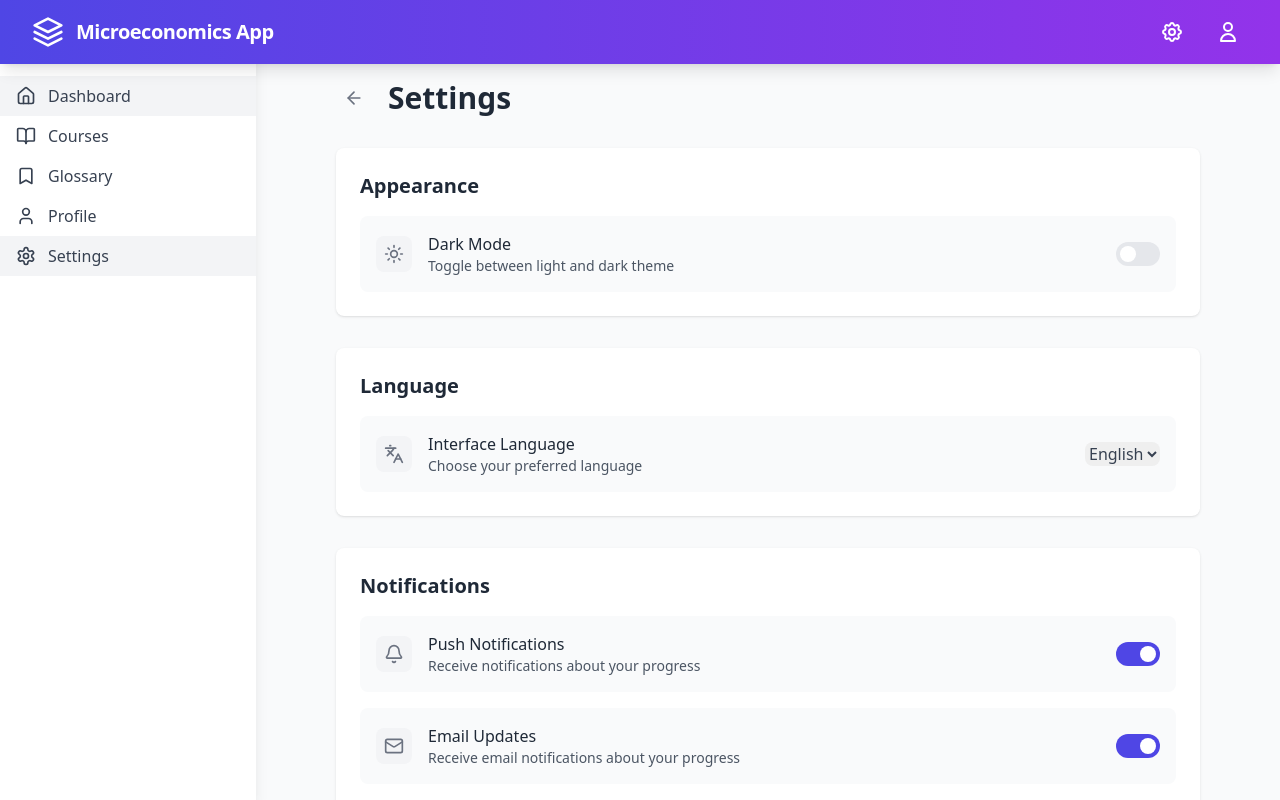
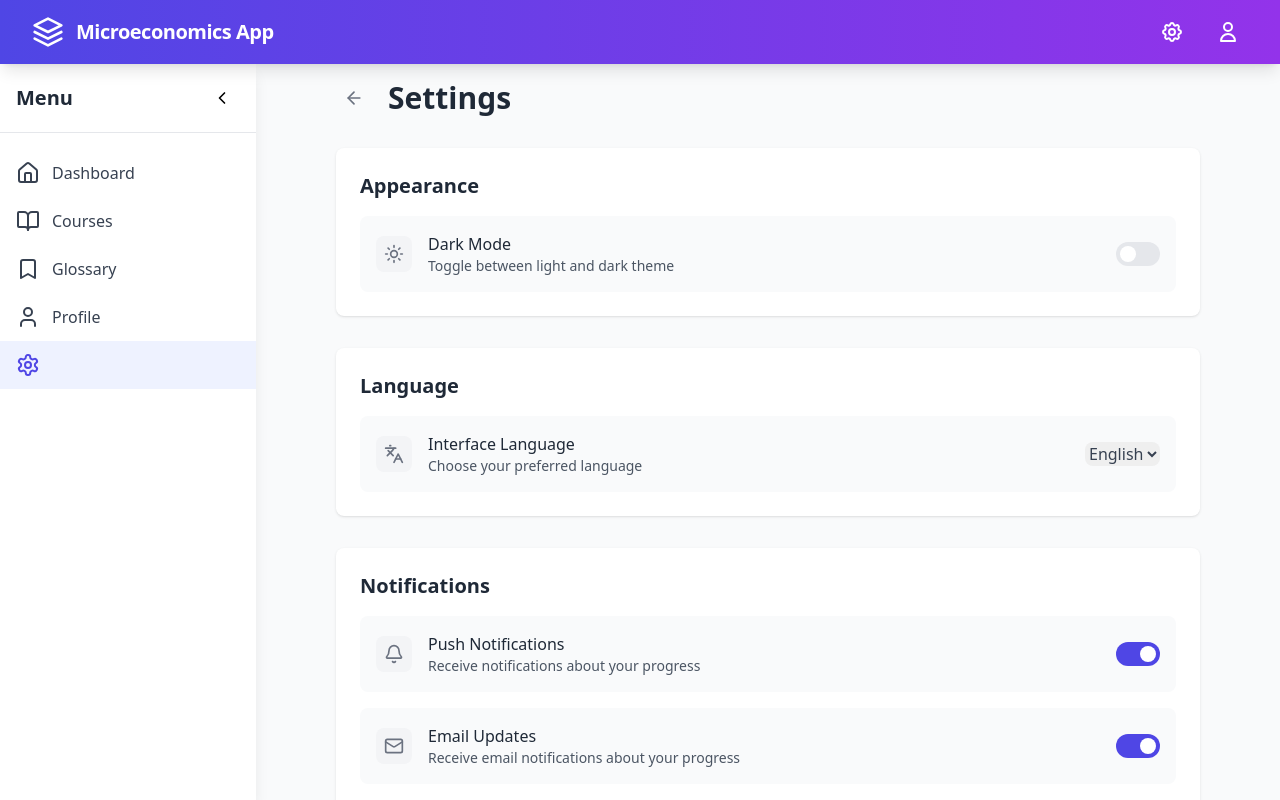
Before and after one commit to siedlmi/microeconomics-app, a React (Create React App) app: page /settings in a window 1280 px wide. Built offline with nearby package versions, Linux system fonts and the light colour scheme.

Commit message:
sidebar works as expected

```diff
--- a/package.json
+++ b/package.json
@@ -11,7 +11,7 @@
     "@types/node": "^16.18.126",
     "@types/react": "^19.1.0",
     "@types/react-dom": "^19.1.1",
-    "framer-motion": "^12.6.3",
+    "framer-motion": "^12.7.4",
     "lucide-react": "^0.487.0",
     "react": "^18.2.0",
     "react-dom": "^18.2.0",
--- a/src/App.tsx
+++ b/src/App.tsx
@@ -2,6 +2,7 @@ import React, { useState } from 'react';
 import { BrowserRouter as Router, Routes, Route } from 'react-router-dom';
 import { LanguageProvider } from './i18n';
 import { ThemeProvider } from './contexts/ThemeContext';
+import { SidebarProvider } from './contexts/SidebarContext';
 import CourseRouter from './courses/CourseRouter';
 import Banner from './components/Banner';
 import Sidebar from './components/Sidebar';
@@ -20,6 +21,7 @@ export default function App() {
   return (
     <ThemeProvider>
       <LanguageProvider>
+        <SidebarProvider>
           <Router>
             <div className="h-screen flex flex-col bg-gray-50 dark:bg-gray-800">
               <Banner />
@@ -43,6 +45,7 @@ export default function App() {
               </div>
             </div>
           </Router>
+        </SidebarProvider>
       </LanguageProvider>
     </ThemeProvider>
   );
--- a/src/components/MainContent.tsx
+++ b/src/components/MainContent.tsx
@@ -1,12 +1,19 @@
 import React from 'react';
+import { useSidebar } from '../contexts/SidebarContext';
 
 interface MainContentProps {
   children: React.ReactNode;
 }
 
 export default function MainContent({ children }: MainContentProps) {
+  const { isOpen, isCollapsed } = useSidebar();
+
   return (
-    <main className="flex-1 min-h-0">
+    <main
+      className={`flex-1 min-h-0 transition-[margin] duration-200 ease-in-out
+        ${isOpen && !isCollapsed ? 'lg:ml-64' : isOpen && isCollapsed ? 'lg:ml-20' : 'ml-0'}
+      `}
+    >
       {children}
     </main>
   );
--- a/src/components/Sidebar.tsx
+++ b/src/components/Sidebar.tsx
@@ -1,120 +1,166 @@
-import React, { useState, useEffect } from 'react';
+import React, { useEffect, useRef } from 'react';
 import { Link, useLocation } from 'react-router-dom';
-import { Menu, X, ChevronDown, ChevronRight, BookOpen, Home, Bookmark, Settings, User } from 'lucide-react';
+import { Menu, X, ChevronLeft, ChevronRight, BookOpen, Home, Bookmark, Settings, User } from 'lucide-react';
 import { useLang } from '../i18n';
-import { NavLink } from 'react-router-dom';
 import { motion, AnimatePresence } from 'framer-motion';
-import lawMetadata from '../courses/law-of-supply-and-demand/metadata';
-import consumerMetadata from '../courses/consumer-choice/metadata';
-import ppcMetadata from '../courses/production-possibilities-curve/metadata';
+import { useSidebar } from '../contexts/SidebarContext';
+import { useTheme } from '../contexts/ThemeContext';
 
-interface SidebarProps {
-  children: React.ReactNode;
-  completed: {
-    law: boolean;
-    consumer: boolean;
-    ppc: boolean;
-  };
+const navItems = [
+  { path: '/', icon: Home, label: 'dashboard', tooltip: 'Dashboard' },
+  { path: '/catalog', icon: BookOpen, label: 'courses', tooltip: 'Course Catalog' },
+  { path: '/glossary', icon: Bookmark, label: 'glossary', tooltip: 'Glossary' },
+  { path: '/profile', icon: User, label: 'profile', tooltip: 'Profile' },
+  { path: '/settings', icon: Settings, label: 'settings', tooltip: 'Settings' },
+];
+
+export default function Sidebar() {
+  const { t, lang } = useLang();
+  const { theme } = useTheme();
+  const location = useLocation();
+  const { isOpen, isCollapsed, toggleSidebar, toggleCollapse } = useSidebar();
+  const sidebarRef = useRef<HTMLDivElement>(null);
+
+  // Trap focus when sidebar is open on mobile
+  useEffect(() => {
+    const handleKeyDown = (e: KeyboardEvent) => {
+      if (!isOpen || window.innerWidth >= 768) return;
+
+      if (e.key === 'Escape') {
+        toggleSidebar();
+        return;
       }
 
-export const SidebarContext = React.createContext({
-  isOpen: true,
-  isMobile: false,
-  toggleSidebar: () => {},
-});
+      if (e.key === 'Tab') {
+        const focusableElements = sidebarRef.current?.querySelectorAll(
+          'button, [href], input, select, textarea, [tabindex]:not([tabindex="-1"])'
+        );
+        if (!focusableElements?.length) return;
 
-interface CourseMetadata {
-  id: string;
-  content: {
-    lessons: Array<{
-      title: string;
-    }>;
-  };
+        const first = focusableElements[0] as HTMLElement;
+        const last = focusableElements[focusableElements.length - 1] as HTMLElement;
+
+        if (e.shiftKey && document.activeElement === first) {
+          e.preventDefault();
+          last.focus();
+        } else if (!e.shiftKey && document.activeElement === last) {
+          e.preventDefault();
+          first.focus();
         }
-
-const courseMetadata: Record<string, CourseMetadata> = {
-  'law-of-supply-and-demand': lawMetadata,
-  'consumer-choice': consumerMetadata,
-  'production-possibilities-curve': ppcMetadata,
+      }
     };
 
-const generateLessonLinks = (courseId: string, basePath: string) => {
-  const metadata = courseMetadata[basePath];
-  if (!metadata) return null;
+    document.addEventListener('keydown', handleKeyDown);
+    return () => document.removeEventListener('keydown', handleKeyDown);
+  }, [isOpen, toggleSidebar]);
 
-  return metadata.content.lessons.map((lesson, index) => (
-    <Link
-      key={`${basePath}-lesson-${index + 1}`}
-      to={`/courses/${basePath}/lesson-${index + 1}`}
-      className="block px-4 py-2 text-sm text-gray-600 hover:bg-gray-50 rounded-md text-left"
-    >
-      • {lesson.title}
-    </Link>
-  ));
+  const isActive = (path: string) => location.pathname === path;
+
+  const sidebarVariants = {
+    open: { x: 0, width: isCollapsed ? '5rem' : '16rem' },
+    closed: { x: '-100%', width: '16rem' },
   };
 
-const Sidebar: React.FC = () => {
-  const { t } = useLang();
-  const location = useLocation();
-
-  const isActive = (path: string) => {
-    return location.pathname.startsWith(path);
+  const overlayVariants = {
+    open: { opacity: 0.5 },
+    closed: { opacity: 0 },
   };
 
   return (
-    <div className="w-64 bg-white shadow-lg">
-      <div className="p-4">
-        <h2 className="text-xl font-bold text-gray-800">Microeconomics App</h2>
+    <>
+      {/* Mobile overlay */}
+      <AnimatePresence>
+        {isOpen && window.innerWidth < 768 && (
+          <motion.div
+            initial="closed"
+            animate="open"
+            exit="closed"
+            variants={overlayVariants}
+            transition={{ duration: 0.2 }}
+            className="fixed inset-0 bg-black z-40 lg:hidden"
+            onClick={toggleSidebar}
+          />
+        )}
+      </AnimatePresence>
+
+      {/* Sidebar */}
+      <motion.div
+        ref={sidebarRef}
+        initial="closed"
+        animate={isOpen ? "open" : "closed"}
+        variants={sidebarVariants}
+        transition={{ duration: 0.2, ease: "easeInOut" }}
+        className={`fixed top-16 h-[calc(100vh-4rem)] bg-white dark:bg-gray-800 shadow-lg z-40
+          flex flex-col ${isCollapsed ? 'w-20' : 'w-64'} transform lg:translate-x-0
+          ${lang === 'ar' ? 'right-0 left-auto' : 'left-0'}`}
+      >
+        {/* Header with toggle buttons */}
+        <div className="p-4 flex items-center justify-between border-b dark:border-gray-700">
+          {!isCollapsed && (
+            <h2 className="text-xl font-bold text-gray-800 dark:text-white">Menu</h2>
+          )}
+          <div className="flex items-center gap-2">
+            {window.innerWidth >= 1024 && (
+              <button
+                onClick={toggleCollapse}
+                className="p-2 hover:bg-gray-100 dark:hover:bg-gray-700 rounded-lg transition-colors"
+                aria-label={isCollapsed ? "Expand sidebar" : "Collapse sidebar"}
+              >
+                {isCollapsed ? <ChevronRight size={20} /> : <ChevronLeft size={20} />}
+              </button>
+            )}
+            <button
+              onClick={toggleSidebar}
+              className="lg:hidden p-2 hover:bg-gray-100 dark:hover:bg-gray-700 rounded-lg transition-colors"
+              aria-label="Close sidebar"
+            >
+              <X size={20} />
+            </button>
           </div>
-      <nav className="mt-4">
+        </div>
+
+        {/* Navigation items */}
+        <nav className="flex-1 overflow-y-auto py-4">
+          {navItems.map((item) => {
+            const Icon = item.icon;
+            const active = isActive(item.path);
+
+            return (
               <Link
-          to="/"
-          className={`flex items-center px-4 py-2 text-gray-700 hover:bg-gray-100 ${
-            isActive('/') ? 'bg-gray-100' : ''
-          }`}
+                key={item.path}
+                to={item.path}
+                className={`flex items-center px-4 py-3 text-gray-700 dark:text-gray-200
+                  ${active ? 'bg-indigo-50 dark:bg-indigo-900/30 text-indigo-600 dark:text-indigo-300' : ''}
+                  hover:bg-gray-100 dark:hover:bg-gray-700/50 transition-colors relative group`}
+                onClick={() => window.innerWidth < 768 && toggleSidebar()}
               >
-          <Home className="w-5 h-5 mr-3" />
-          {t.dashboard}
+                <Icon className={`w-6 h-6 ${active ? 'text-indigo-600 dark:text-indigo-400' : ''}`} />
+                {!isCollapsed && (
+                  <span className="ml-3">{t[item.label]}</span>
+                )}
+                {isCollapsed && (
+                  <div className="absolute left-full ml-2 px-2 py-1 bg-gray-800 text-white text-sm
+                    rounded opacity-0 group-hover:opacity-100 transition-opacity whitespace-nowrap">
+                    {item.tooltip}
+                  </div>
+                )}
               </Link>
-        <Link
-          to="/catalog"
-          className={`flex items-center px-4 py-2 text-gray-700 hover:bg-gray-100 ${
-            isActive('/catalog') ? 'bg-gray-100' : ''
-          }`}
+            );
+          })}
+        </nav>
+      </motion.div>
+
+      {/* Mobile toggle button in header */}
+      {window.innerWidth < 768 && !isOpen && (
+        <button
+          onClick={toggleSidebar}
+          className="fixed top-4 left-4 p-2 bg-white dark:bg-gray-800 rounded-lg shadow-lg z-50
+            hover:bg-gray-100 dark:hover:bg-gray-700 transition-colors"
+          aria-label="Open sidebar"
         >
-          <BookOpen className="w-5 h-5 mr-3" />
-          {t.courses}
-        </Link>
-        <Link
-          to="/glossary"
-          className={`flex items-center px-4 py-2 text-gray-700 hover:bg-gray-100 ${
-            isActive('/glossary') ? 'bg-gray-100' : ''
-          }`}
-        >
-          <Bookmark className="w-5 h-5 mr-3" />
-          {t.glossary}
-        </Link>
-        <Link
-          to="/profile"
-          className={`flex items-center px-4 py-2 text-gray-700 hover:bg-gray-100 ${
-            isActive('/profile') ? 'bg-gray-100' : ''
-          }`}
-        >
-          <User className="w-5 h-5 mr-3" />
-          {t.profile}
-        </Link>
-        <Link
-          to="/settings"
-          className={`flex items-center px-4 py-2 text-gray-700 hover:bg-gray-100 ${
-            isActive('/settings') ? 'bg-gray-100' : ''
-          }`}
-        >
-          <Settings className="w-5 h-5 mr-3" />
-          Settings
-        </Link>
-      </nav>
-    </div>
+          <Menu size={24} />
+        </button>
+      )}
+    </>
   );
-};
-
-export default Sidebar;
+}
--- /dev/null
+++ b/src/contexts/SidebarContext.tsx
@@ -0,0 +1,54 @@
+import React, { createContext, useContext, useState, useEffect } from 'react';
+
+interface SidebarContextType {
+  isOpen: boolean;
+  isCollapsed: boolean;
+  toggleSidebar: () => void;
+  toggleCollapse: () => void;
+}
+
+const SidebarContext = createContext<SidebarContextType | undefined>(undefined);
+
+export function SidebarProvider({ children }: { children: React.ReactNode }) {
+  const [isOpen, setIsOpen] = useState(true);
+  const [isCollapsed, setIsCollapsed] = useState(() => {
+    const saved = localStorage.getItem('sidebarCollapsed');
+    return saved ? JSON.parse(saved) : false;
+  });
+
+  useEffect(() => {
+    localStorage.setItem('sidebarCollapsed', JSON.stringify(isCollapsed));
+  }, [isCollapsed]);
+
+  // Close sidebar by default on mobile
+  useEffect(() => {
+    const handleResize = () => {
+      if (window.innerWidth < 768) {
+        setIsOpen(false);
+      } else {
+        setIsOpen(true);
+      }
+    };
+
+    handleResize();
+    window.addEventListener('resize', handleResize);
+    return () => window.removeEventListener('resize', handleResize);
+  }, []);
+
+  const toggleSidebar = () => setIsOpen(!isOpen);
+  const toggleCollapse = () => setIsCollapsed(!isCollapsed);
+
+  return (
+    <SidebarContext.Provider value={{ isOpen, isCollapsed, toggleSidebar, toggleCollapse }}>
+      {children}
+    </SidebarContext.Provider>
+  );
+}
+
+export function useSidebar() {
+  const context = useContext(SidebarContext);
+  if (!context) {
+    throw new Error('useSidebar must be used within a SidebarProvider');
+  }
+  return context;
+}
```
Also changed, not shown: 1 other file (tests, documents, lock files or other folders). Lines whose indentation alone changed are shown as unchanged.
